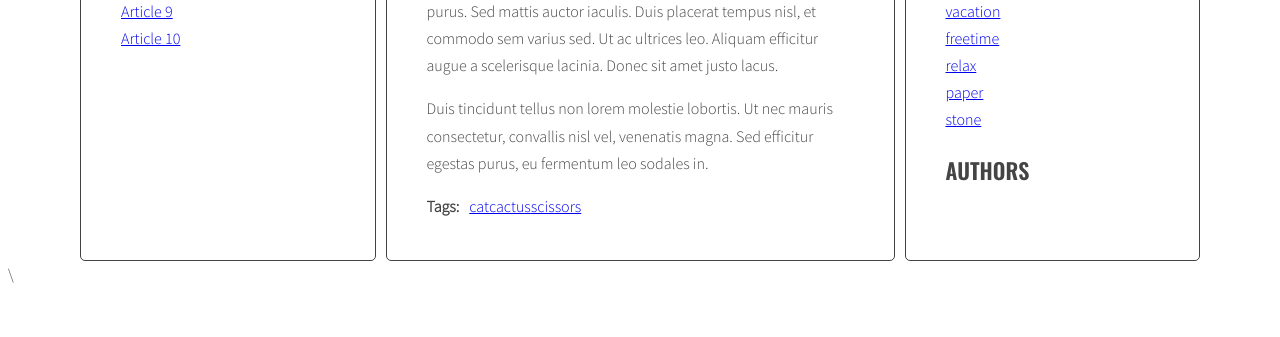
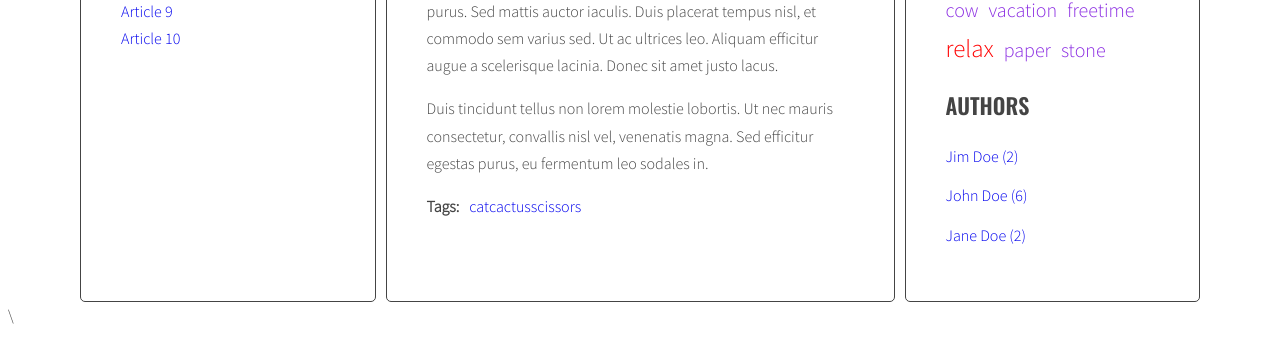
Before and after one commit to ebookowa/javascript-blog, a website: page index.html in a window 1280 px wide. Shown: the part 578-915 px from the top of the page. Before the commit the page ends 874 px from the top, so only its background shows below. Drawn offline with nearby package versions, Linux system fonts and the light colour scheme.

Commit message:
added styles for tags section in css

```diff
--- a/index.html
+++ b/index.html
@@ -192,7 +192,7 @@
                             </ul>
                         </div>
                     </article>
-                    <article class="post" id="article-9" data-tags="freetime dog" data-author="Jane Doe">
+                    <article class="post" id="article-9" data-tags="freetime relax dog" data-author="Jane Doe">
                         <h3 class="post-title">Article 9</h3>
                         <p class="post-author"></p>
                         <div class="post-content">
@@ -214,7 +214,7 @@
                             </ul>
                         </div>
                     </article>
-                    <article class="post" id="article-10" data-tags="paper scissors stone" data-author="John Doe">
+                    <article class="post" id="article-10" data-tags="paper relax scissors writing stone" data-author="John Doe">
                         <h3 class="post-title">Article 10</h3>
                         <p class="post-author"></p>
                         <div class="post-content">
@@ -243,11 +243,11 @@
                 <aside class="sidebar">
                     <h2 class="section-title">Tags</h2>
                     <ul class="list tags">
-                        <li><a href="#">design</a> <span>(6)</span></li>
-                        <li><a href="#">code</a> <span>(5)</span></li>
-                        <li><a href="#">tutorials</a> <span>(4)</span></li>
-                        <li><a href="#">reviews</a> <span>(4)</span></li>
-                        <li><a href="#">news</a> <span>(6)</span></li>
+                        <li><a href="#"></a></li>
+                        <li><a href="#"></a></li>
+                        <li><a href="#"></a></li>
+                        <li><a href="#"></a></li>
+                        <li><a href="#"></a></li>
                     </ul>
                     <h2 class="section-title">Authors</h2>
                     <ul class="list authors">
--- a/js/script.js
+++ b/js/script.js
@@ -4,7 +4,6 @@
     const titleClickHandler = function (event) {
         event.preventDefault();
         const clickedElement = this;
-
 
         /* [DONE] remove class 'active' from all article links  */
 
@@ -46,7 +45,9 @@
         optTitleSelector = '.post-title',
         optTitleListSelector = '.titles',
         optArticleTagsSelector = '.post-tags .list',
-        optArticleAuthorSelector = '.post-author';
+        optArticleAuthorSelector = '.post-author',
+        optCloudClassCount = 5,
+        optCloudClassPrefix = 'tag-size-';
 
 
     function generateTitleLinks(customSelector = '') {
@@ -102,12 +103,23 @@
 
     generateTitleLinks();
 
+    function calculateTagClass(count, params) {
+
+        const normalizedCount = count - params.min;
+        const normalizedMax = params.max - params.min;
+        const percentage = normalizedCount / normalizedMax;
+        const classNumber = Math.floor(percentage * (optCloudClassCount - 1) + 1);
+
+        return optCloudClassPrefix + classNumber;
+
+    }
 
 
     function generateTags() {
 
+
         /* [NEW] create a new variable allTags with an empty array */
-        let allTags = [];
+        let allTags = {};
 
         /* find all articles */
 
@@ -150,15 +162,17 @@
                 html = html + linkHTML;
 
                 /* [NEW] check if this link is NOT already in allTags */
-                if (allTags.indexOf(linkHTML) == -1) {
+                if (!allTags[tag]) {
                     /* [NEW] add generated code to allTags array */
-                    allTags.push(linkHTML);
+                    allTags[tag] = 1;
+                } else {
+                    allTags[tag]++;
                 }
 
 
                 /* END LOOP: for each tag */
+            }
 
-            }
 
             /* insert HTML of all the links into the tags wrapper */
 
@@ -171,8 +185,43 @@
         /* [NEW] find list of tags in right column */
         const tagList = document.querySelector('.tags');
 
-        /* [NEW] add html from allTags to tagList */
-        tagList.innerHTML = allTags.join(' ');
+        const tagsParams = calculateTagsParams(allTags);
+        console.log('tagsParams:', tagsParams)
+
+        function calculateTagsParams(tags) {
+
+            let params = {
+                min: 999999,
+                max: 0
+            };
+
+            for (let tag in tags) {
+                params.max = Math.max(tags[tag], params.max);
+                params.min = Math.min(tags[tag], params.min);
+            }
+            return params;
+        }
+
+        /* [NEW] create variable for all links HTML code */
+        let allTagsHTML = ' ';
+
+        /* [NEW] START LOOP: for each tag in allTags: */
+        for (let tag in allTags) {
+            /* [NEW] generate code of a link and add it to allTagsHTML */
+
+            const tagLinkHTML = '<li><a class ="' + calculateTagClass(allTags[tag], tagsParams) + '"href="' + tag + '">' + tag + '</a></li>';
+
+            //         const tagLinkHTML = '<li>' + calculateTagClass(allTags[tag], tagsParam) + '</li>';
+            //         console.log('tagLinkHTML:', tagLinkHTML);
+
+            allTagsHTML += tagLinkHTML;
+
+            //  allTagsHTML += tag + ' (' + allTags[tag] + ') ';
+        }
+        /* [NEW] END LOOP: for each tag in allTags: */
+
+        /*[NEW] add HTML from allTagsHTML to tagList */
+        tagList.innerHTML = allTagsHTML;
     }
 
     generateTags();
@@ -189,11 +238,14 @@
         /* make a new constant "tag" and extract tag from the "href" constant */
         const tag = href.replace('#tag-', '');
         /* find all tag links with class active */
-        const tagActiveLinks = document.querySelectorAll('a.active[href^="#tag-"]');
+        const tagActiveLinks = document.querySelectorAll('.tags a.active');
         /* START LOOP: for each active tag link */
+        console.log(tagActiveLinks);
+
         for (let tagActiveLink of tagActiveLinks) {
             /* remove class active */
             tagActiveLink.classList.remove('active');
+
             /* END LOOP: for each active tag link */
         }
         /* find all tag links with "href" attribute equal to the "href" constant */
@@ -229,7 +281,7 @@
 
         const articles = document.querySelectorAll(optArticleSelector);
 
-
+        const allAuthors = {};
 
         /* START LOOP: for every author: */
 
@@ -247,7 +299,6 @@
 
             const articleAuthors = article.getAttribute('data-author');
 
-            console.log(articleAuthors);
 
             /* generate HTML of the link */
 
@@ -257,9 +308,29 @@
 
             authorWrapper.innerHTML = linkHTML;
 
+            if (!allAuthors[articleAuthors]) {
+                /* [NEW] add generated code to allTags array */
+                allAuthors[articleAuthors] = 1;
+            } else {
+                allAuthors[articleAuthors]++;
             }
 
-        /* END LOOP: for every article: */
+        }
+
+        let allAuthorsHTML = '';
+
+        let authorList = document.querySelector('.list.authors');
+
+        for (let authorName in allAuthors) {
+
+            const authorLinkHTML = '<li><a ' + 'href="' + authorName + '">' + authorName + '  (' + allAuthors[authorName] + ')</a></li>';
+
+            allAuthorsHTML += authorLinkHTML;
+
+        }
+        /* [NEW] END LOOP: for each tag in allTags: */
+
+        authorList.innerHTML = allAuthorsHTML;
 }
 
 generateAuthors();
--- a/sass/style.scss
+++ b/sass/style.scss
@@ -118,3 +118,42 @@ body {
     margin: 0 10px 0 0;
   }
 }
+
+a {
+  text-decoration: none;
+}
+
+.tag-size-1 {
+  font-size: 20px;
+  color: blueviolet;
+  font-weight: 500;
+}
+
+.tag-size-2 {
+  font-size: 25px;
+  color: red;
+  font-weight: 200;
+}
+
+.tag-size-3 {
+  font-size: 35px;
+  color: green;
+  font-weight: 500;
+}
+
+.tag-size-4 {
+  font-size: 45px;
+  color: yellow;
+  font-weight: 100;
+}
+
+.tag-size-5 {
+  font-size: 55px;
+  color: pink;
+  font-weight: 200;
+}
+
+.tags li {
+  display: inline-block;
+  margin-right: 10px;
+}
```
Also changed, not shown: css/style.css, 1 other file. Lines whose indentation alone changed are shown as unchanged.
